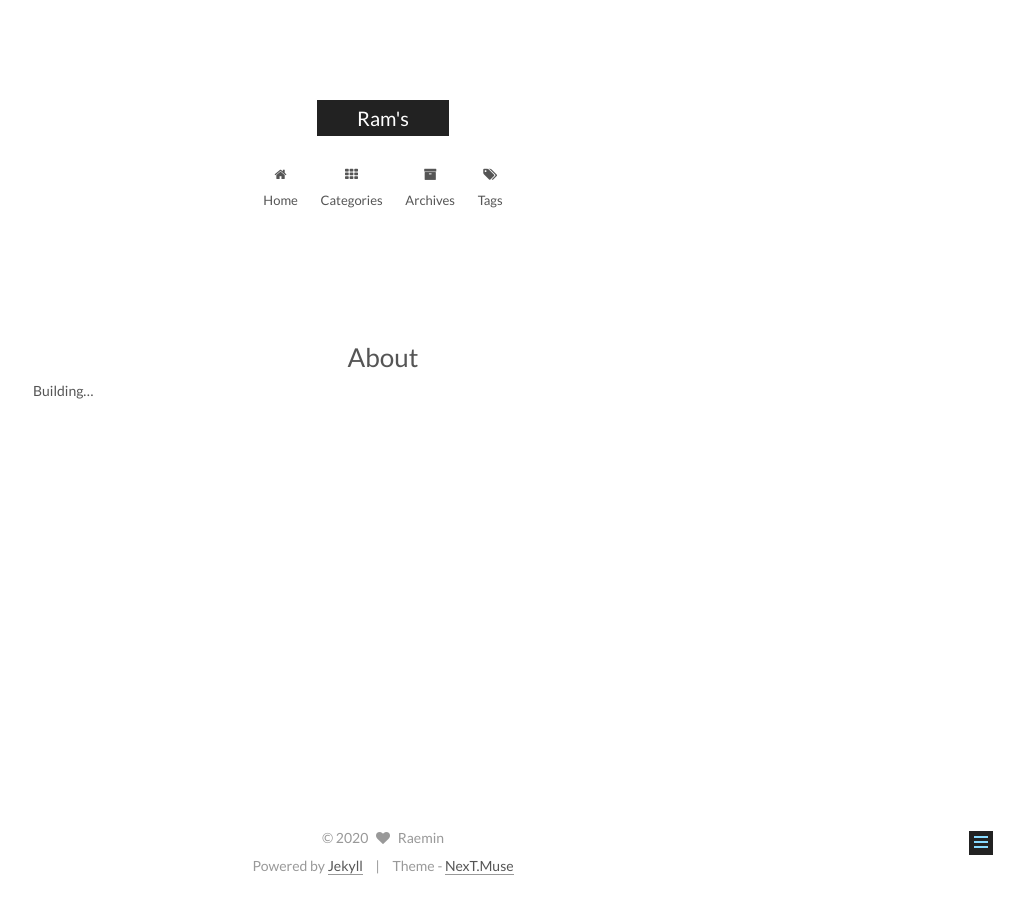
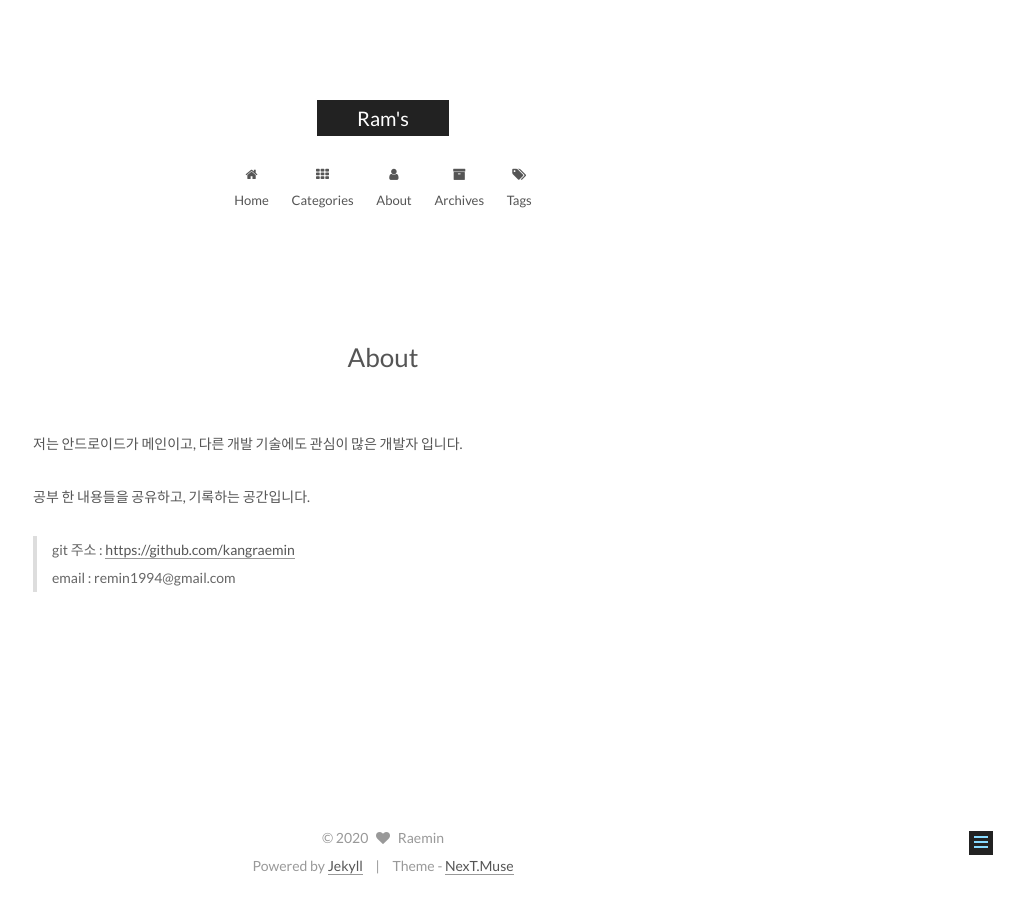
Before and after one commit to kangraemin/kangraemin.github.io, a Jekyll site: the page built from about/index.md, in a window 1280 px wide. Shown: the whole page, without its empty margins (257-1280 px from the left). Built offline with Jekyll 4.4.1, drawn with Linux system fonts in a browser that asks for light colours.

Commit message:
Add index page

```diff
--- a/_config.yml
+++ b/_config.yml
@@ -119,7 +119,7 @@ index_with_subtitle: false
 menu:
   home: /
   categories: /categories/
-  #about: /about/
+  about: /about/
   archives: /archives/
   tags: /tags/
   #sitemap: /sitemap.xml
--- a/about/index.md
+++ b/about/index.md
@@ -3,4 +3,11 @@ layout: page
 type: about
 ---
 
-Building...
+<br>
+
+저는 안드로이드가 메인이고, 다른 개발 기술에도 관심이 많은 개발자 입니다.
+
+공부 한 내용들을 공유하고, 기록하는 공간입니다.
+
+> git 주소 : [https://github.com/kangraemin](https://github.com/kangraemin)
+> email : remin1994@gmail.com
```
